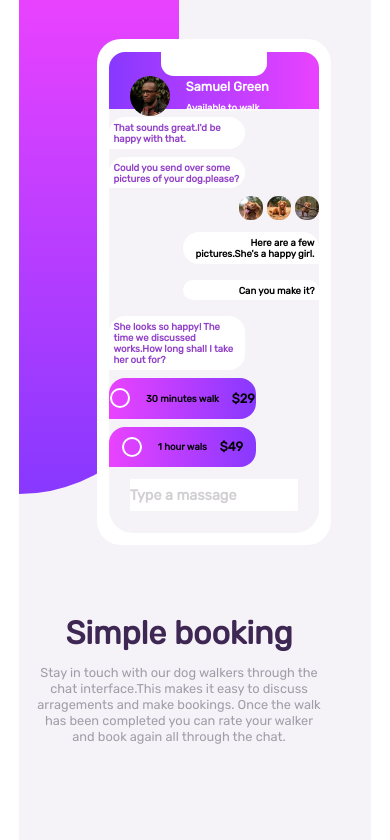
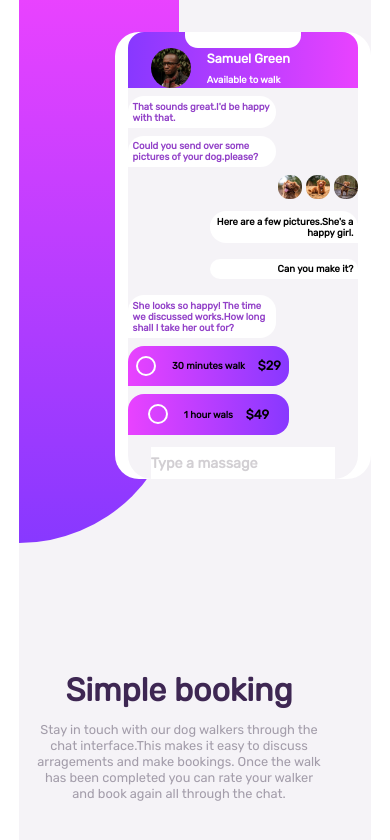
Before and after one commit to Savindushehan/Chat-app-CSS-illustration, a plain HTML site: page index.html in a window 390 px wide. Drawn offline with Linux system fonts and the light colour scheme; a web font is replaced by a local one.

Commit message:
change phone

```diff
--- a/CSS/style.css
+++ b/CSS/style.css
@@ -26,7 +26,6 @@ body{
     position: absolute;
     margin-top: 4%;
     width: 20%;
-    height: 75%;
     display: flex;
     flex-direction: column;
     justify-content: center;
@@ -202,6 +201,7 @@ body{
     .container{
         width: 22rem;
         display: flex;
+        height: 110vh;
         flex-direction: column;
     }
     .background1{
@@ -209,6 +209,7 @@ body{
         height: 65%;
     }
     .background2{
+        margin-top: 0;
         width: 20rem;
         height: 30%;
     }
@@ -217,16 +218,18 @@ body{
         border-bottom-left-radius: 0;
     }
     .background1 .side2{
-        width: 60%;
-        height: 60%;
-        margin-top: 10%;
+        width: 16rem;
+        margin-top: 2rem;
+        margin-left: 6rem;
     }
     .about{
+        margin-top: 0;
         justify-content: center;
         align-items: center;
         width: 18rem;
     }
     .background2 h1{
+        margin-top: 0;
         font-size: 2rem;
     }
     .background2 p{
@@ -253,7 +256,7 @@ body{
     margin-left: 0.8rem;
     }
     .side2 .row1{
-        height: 12%;
+        height: 15%;
     }
     .side2 .person h2{
     font-family: 'Rubik', sans-serif;
@@ -269,4 +272,7 @@ body{
     margin-top: 0.5rem;
     margin-bottom: 0;
 }
+.side2 .row1 .rectangle{
+    height: 1rem;
 }
+}
```
